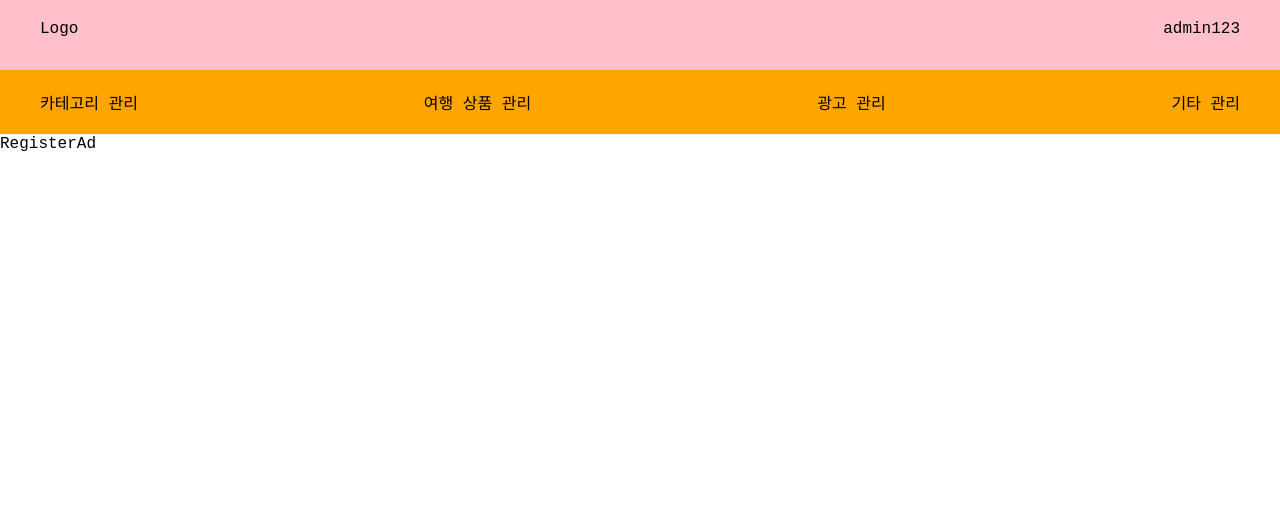
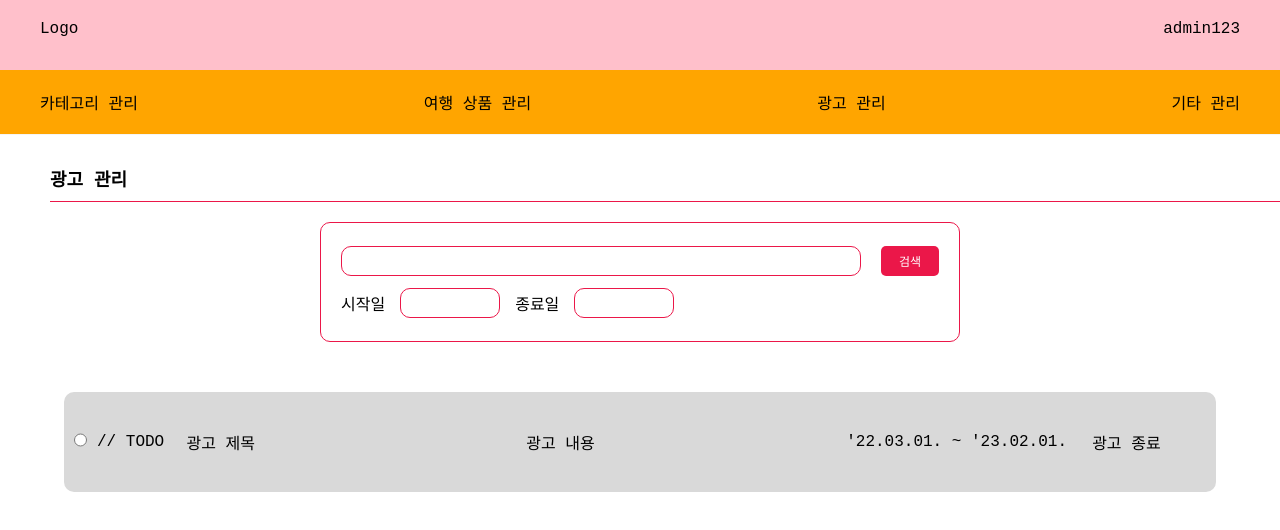
Before and after one commit to rnjs010/amuseAdmin, a React (Create React App) app in the folder admin/: page /registerAd in a window 1280 px wide. Shown: the top 530 px of the page. Built offline with nearby package versions, Linux system fonts and the light colour scheme.

Commit message:
Implement RegisterAd

```diff
--- /dev/null
+++ b/admin/src/components/Ad/AdRegister.module.css
@@ -0,0 +1,92 @@
+.container {
+    display: flex;
+    flex-direction: column;
+}
+
+.title{
+    margin-left: 50px;
+    margin-top: 30px;
+    font-size: 18px;
+    font-weight: bold;
+    padding-bottom: 10px;
+    border-bottom: 1px solid #eb1749;
+    margin-bottom: 20px;
+}
+
+.body{
+    display: flex;
+    width: 100%;
+    justify-content: center;
+    align-items: center;
+    flex-direction: column;
+}
+
+.searchComponent{
+    display: flex;
+    width: 50%;
+    height: 120px;
+    padding: 20px;
+    border: 1px solid #eb1749;
+    border-radius: 10px;
+    flex-direction: column;
+    justify-content: space-evenly;
+}
+
+.searchBar{
+    width: 90%;
+    height: 30px;
+    border: 1px solid #eb1749;
+    border-radius: 10px;
+}
+
+.searchBtn{
+    display: flex;
+    margin-left: 20px;
+    width: 60px;
+    height: 30px;
+    justify-content: center;
+    align-items: center;
+    border: 0;
+    border-radius: 5px;
+    background: #eb1749;
+    color: #fff;
+    font-size: 12px;
+}
+
+.adList{
+    display: flex;
+    flex-direction: row;
+    align-items:center;
+}
+
+.dateLabel{
+    margin-top: 10px;
+}
+
+.showDatePickerBtn{
+    width: 100px;
+    height: 30px;
+    border: 1px solid #eb1749;
+    margin: 10px 15px 0 15px;
+    border-radius: 10px;
+}
+
+.adListComponent{
+    display: flex;
+    flex-direction: column;
+    align-items: center;
+    width: 100%;
+    height: 100%;
+    margin-top: 50px;
+}
+
+.adListElement{
+    display: flex;
+    width: 90%;
+    height: 100px;
+    padding: 0 10px;
+    background: #D9D9D9;
+    margin-bottom: 10px;
+    align-items: center;
+    border-radius: 10px;
+}
--- a/admin/src/pages/RegisterAd.tsx
+++ b/admin/src/pages/RegisterAd.tsx
@@ -1,10 +1,78 @@
 import React from "react";
+import styles from '../components/Ad/AdRegister.module.css'
 
 const RegisterAd = () => {
 
 	return(
-		<div>
-			RegisterAd
+		<div className={styles.container}>
+			<text className={styles.title}>
+				광고 관리
+			</text>
+
+			<div className={styles.body}>
+				<div className={styles.searchComponent}>
+					<div
+						style={{display:"flex", flexDirection: "row", justifyContent: "space-between"}}
+					>
+						<input className={styles.searchBar}/>
+
+						<button className={styles.searchBtn}
+							onClick={() => console.log("123123")}
+						>
+							검색
+						</button>
+					</div>
+					<div className={styles.adList}>
+						<div className={styles.dateLabel}>
+							시작일
+						</div>
+						<button className={styles.showDatePickerBtn}></button>
+
+						<div className={styles.dateLabel}>
+							종료일
+						</div>
+						<button className={styles.showDatePickerBtn}></button>
+					</div>
+				</div>
+
+				<div className={styles.adListComponent}>
+					<div className={styles.adListElement}>
+						<div
+							style={{marginRight: 10}}
+						>
+							<input
+								type="radio"
+								color="#eb1749"
+								checked={false}
+
+							/>
+						</div>
+						// TODO
+						{/*<AdvertisementImage></AdvertisementImage>*/}
+						<div
+							style={{display: "flex", justifyContent: "center", width: "10%"}}
+						>
+							광고 제목
+						</div>
+						<div
+							style={{display: "flex", justifyContent: "center", width: "50%"}}
+						>
+							광고 내용
+						</div>
+						<div
+							style={{display: "flex", justifyContent: "center", width: "20%"}}
+						>
+							'22.03.01. ~ '23.02.01.
+						</div>
+						<div
+							style={{display: "flex", justifyContent: "center", width: "10%"}}
+						>
+							광고 종료
+						</div>
+					</div>
+				</div>
+			</div>
+
 		</div>
 		)
 }
```
